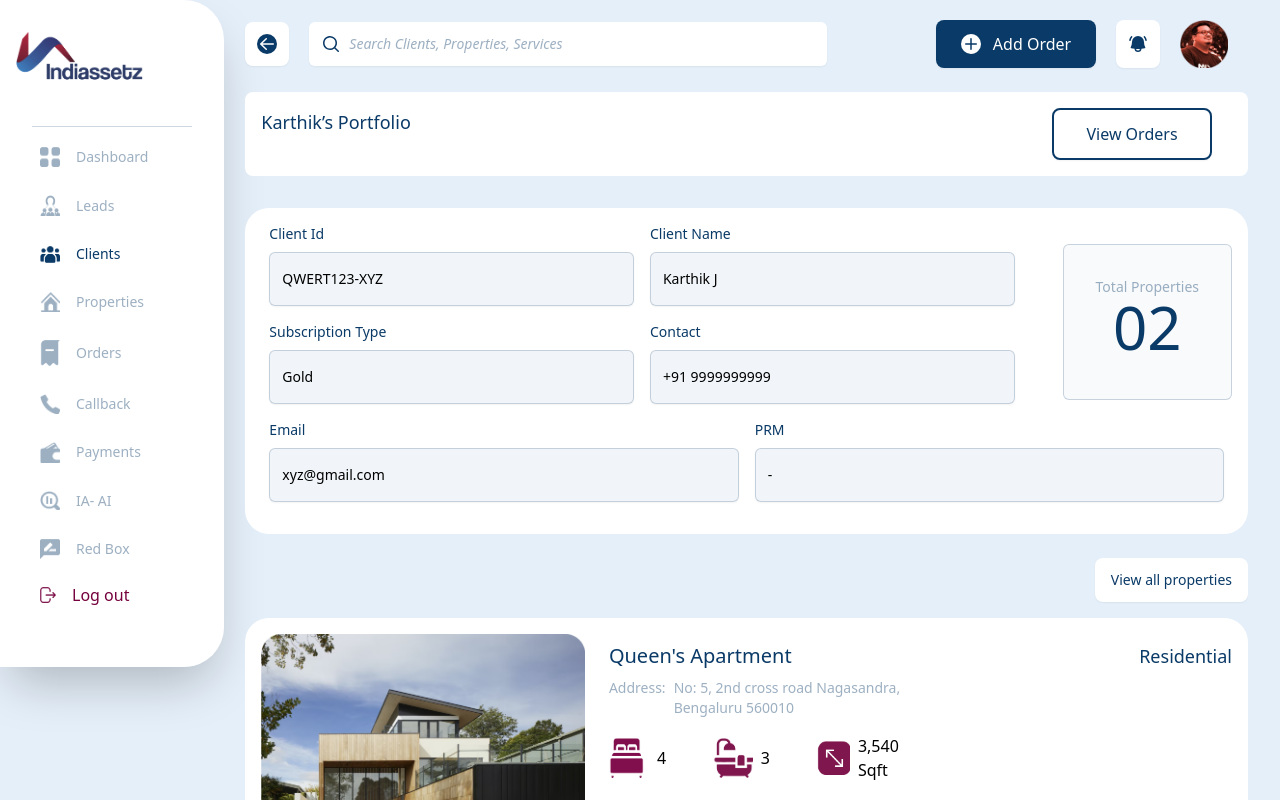
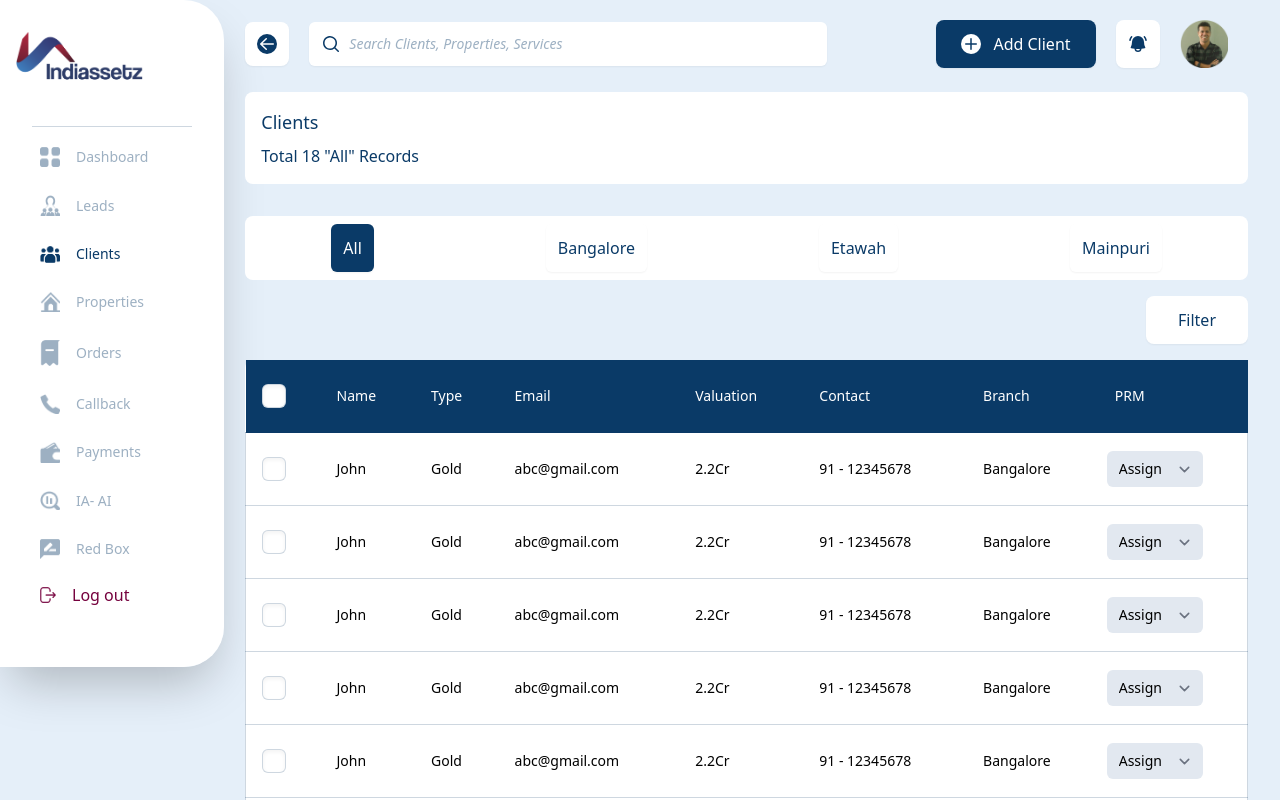
Before and after one commit to aparna2899/Indiassetz, a React (Create React App) app: page / in a window 1280 px wide. Built offline with nearby package versions, Linux system fonts and the light colour scheme; the HTML template or start-up script is replaced by a standard one.

Commit message:
create router.js

```diff
--- a/package.json
+++ b/package.json
@@ -14,6 +14,7 @@
     "react-dom": "^18.2.0",
     "react-paginate": "^8.1.4",
     "react-router": "^5.3.4",
+    "react-router-dom": "^5.3.4",
     "react-scripts": "5.0.1",
     "recharts": "^2.2.0",
     "web-vitals": "^2.1.4"
--- a/src/App.js
+++ b/src/App.js
@@ -1,17 +1,12 @@
-// import Container from './components/Container';
-import ClientDetail from './pages/ClientDetail';
-import ClientList from './pages/ClientList';
-import ClientOrderList from './pages/ClientOrderList';
-import ClientPortfolio from './pages/ClientPortfolio';
+import React from 'react';
+import { BrowserRouter as Router } from 'react-router-dom';
+import Routes from './routes';
 
 function App() {
   return (
-    <div className="App">
-      {/* <ClientList /> */}
-      {/* <ClientDetail /> */}
-      {/* <ClientOrderList /> */}
-      <ClientPortfolio />
-    </div>
+    <Router>
+      <Routes />
+    </Router>
   );
 }
 
--- a/src/components/Table/TableRow.js
+++ b/src/components/Table/TableRow.js
@@ -1,6 +1,7 @@
 import React from 'react';
 import PropTypes from 'prop-types';
 import Checkbox from '../Checkbox';
+import { Link } from 'react-router-dom';
 
 const TableRow = ({ data, allCheckboxSelected, handleSelectAllCheckBox, children }) => {
   console.log(allCheckboxSelected);
@@ -30,7 +31,7 @@ const TableRow = ({ data, allCheckboxSelected, handleSelectAllCheckBox, children
         } else {
           return (
             <td key={index} className="px-4 py-4 text-sm">
-              {value}
+              <Link to="/client-detail">{value}</Link>
             </td>
           );
         }
--- a/src/pages/ClientDetail.js
+++ b/src/pages/ClientDetail.js
@@ -11,19 +11,24 @@ import Checkbox from '../components/Checkbox';
 import TotalProperties from '../components/TotalProperties';
 import DoughnutChart from '../components/Chart';
 import Card from '../components/Card';
+import { Link } from 'react-router-dom';
 
 export default function ClientDetail() {
   return (
     <Container pathToImg="client-detail-profile-pic.png" buttonText="Add Property">
       <HeadingBox heading="Detail">
+        <Link to="/client-portfolio">
           <Button
             type="button"
             className="text-white bg-blue w-40 mx-5 py-1 justify-center hover:bg-sky-900"
             buttonText="View Properties"></Button>
+        </Link>
+        <Link to="/client-order-list">
           <Button
             type="button"
             className="text-blue bg-transparent border-2 border-blue w-40 mx-5 py-1 justify-center shadow-none"
             buttonText="View Orders"></Button>
+        </Link>
       </HeadingBox>
       <div className="flex justify-between text-right mb-4">
         <Button buttonText="Cart" className="bg-white text-blue px-8 py-1" />
--- a/src/pages/ClientPortfolio.js
+++ b/src/pages/ClientPortfolio.js
@@ -6,15 +6,18 @@ import InputGroup from '../components/InputGroup';
 import TotalProperties from '../components/TotalProperties';
 import data from '../../src/data/propertyDetail.json';
 import PropertyDetail from '../components/ClientProperty';
+import { Link } from 'react-router-dom';
 
 export default function ClientPortfolio() {
   return (
     <Container pathToImg="client-portfolio-profilepic.png" buttonText="Add Order">
       <HeadingBox heading="Karthik’s Portfolio">
-        <Button
-          type="button"
-          className="text-blue bg-transparent border-2 border-blue w-40 mx-5 py-1 justify-center shadow-none"
-          buttonText="View Orders"></Button>
+        <Link to="/client-order-list">
+          <Button
+            type="button"
+            className="text-blue bg-transparent border-2 border-blue w-40 mx-5 py-1 justify-center shadow-none"
+            buttonText="View Orders"></Button>
+        </Link>
       </HeadingBox>
       <div className="bg-white px-4 py-4 rounded-3xl mb-6">
         <div className="flex">
--- /dev/null
+++ b/src/routes.js
@@ -0,0 +1,17 @@
+import React from 'react';
+import { Switch, Route } from 'react-router-dom';
+import ClientDetail from './pages/ClientDetail';
+import ClientList from './pages/ClientList';
+import ClientOrderList from './pages/ClientOrderList';
+import ClientPortfolio from './pages/ClientPortfolio';
+
+const Routes = () => (
+  <Switch>
+    <Route exact path="/" component={ClientList} />
+    <Route path="/client-detail" component={ClientDetail} />
+    <Route path="/client-order-list" component={ClientOrderList} />
+    <Route path="/client-portfolio" component={ClientPortfolio} />
+  </Switch>
+);
+
+export default Routes;
```
Also changed, not shown: 1 other file (tests, documents, lock files or other folders). Lines whose indentation alone changed are shown as unchanged.
